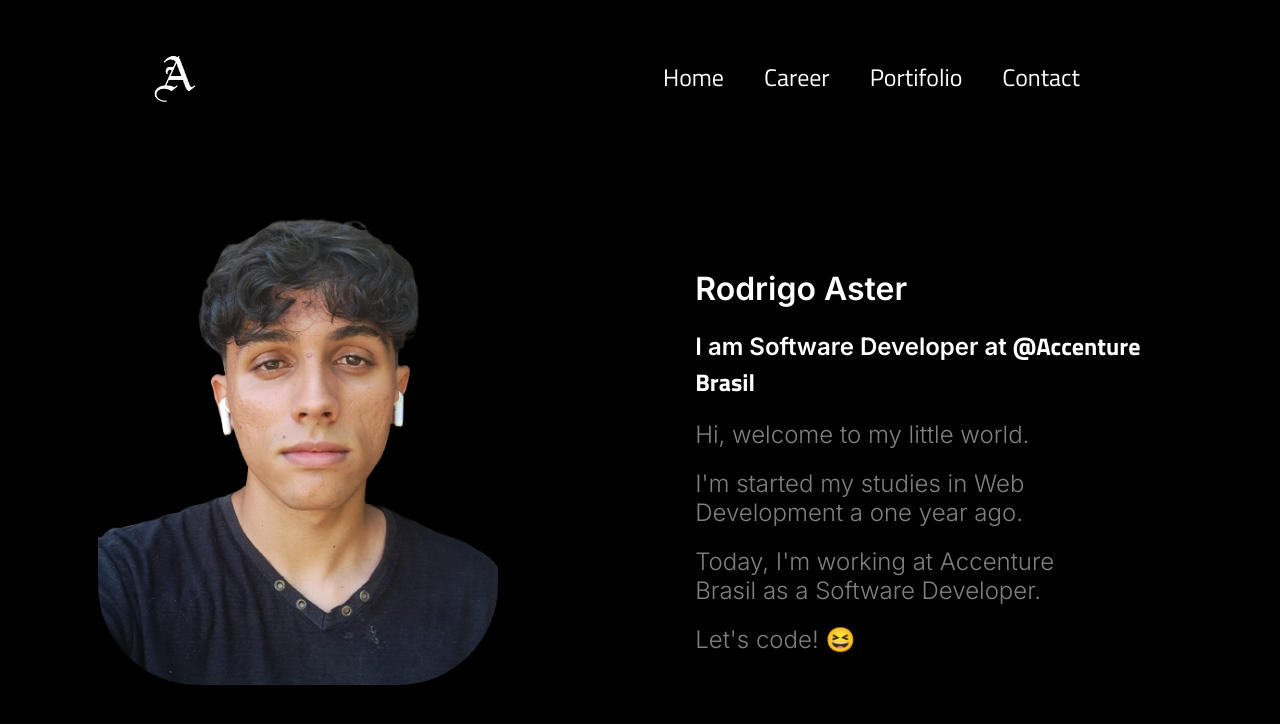
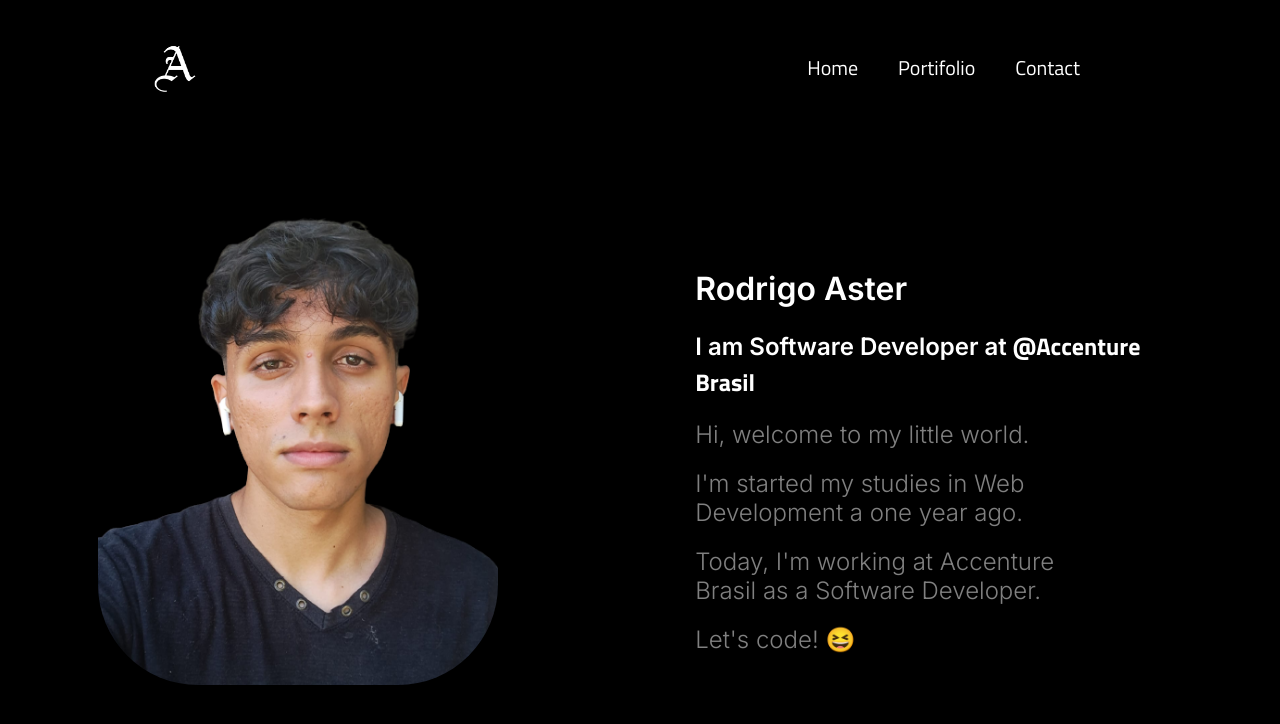
Before and after one commit to rodrigoaster/personal-website, a React (Vite) app: page / in a window 1280 px wide. Shown: the top 724 px of the page. Built offline with nearby package versions, Linux system fonts and the light colour scheme.

Commit message:
heading: update padding in container.

```diff
--- a/src/components/Heading/index.tsx
+++ b/src/components/Heading/index.tsx
@@ -1,4 +1,4 @@
-import { Container, Logo, Nav, Navbar, Navlink, Link } from './styles';
+import { Container, Logo, Navbar, Navlink, Link } from './styles';
 
 import imgLogo from '../../../public/logo.png'
 
@@ -30,13 +30,10 @@ export function Heading() {
       >
         <img src={imgLogo} alt="logo of header" />
       </Logo>
-      <Nav>
+      <nav>
         <Navbar>
           <Navlink>
             <Link href='#'>Home</Link>
-          </Navlink>
-          <Navlink>
-            <Link href='#'>Career</Link>
           </Navlink>
           <Navlink>
             <Link href='#'>Portifolio</Link>
@@ -45,7 +42,7 @@ export function Heading() {
             <Link href='#'>Contact</Link>
           </Navlink>
         </Navbar>
-      </Nav>
+      </nav>
     </Container>
   );
 }
--- a/src/components/Heading/styles.ts
+++ b/src/components/Heading/styles.ts
@@ -9,13 +9,14 @@ export const Container = styled(motion.div)`
   justify-content: space-between;
   align-items: center;
 
-  padding: 15px 100px;
+  padding: 5px 100px;
 
   color: #fff;
 
   position: fixed;
+`;
 
-`;
+
 
 export const Logo = styled(motion.div)`
 
@@ -25,9 +26,8 @@ export const Logo = styled(motion.div)`
   }
 
 `
-export const Nav = styled.nav`
 
-`
+
 export const Navbar = styled.ul`
   display: flex;
 
@@ -39,7 +39,7 @@ export const Navlink = styled.li`
 `
 
 export const Link = styled.a`
-  font-size: 24px;
+  font-size: 20px;
 
   text-decoration: none;
 
```
